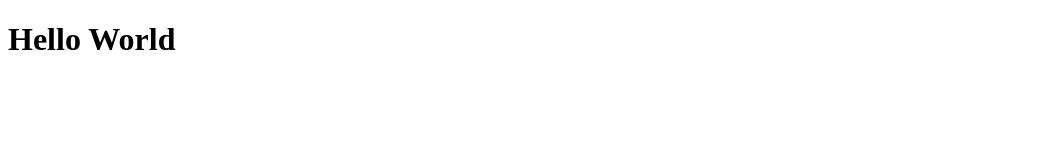
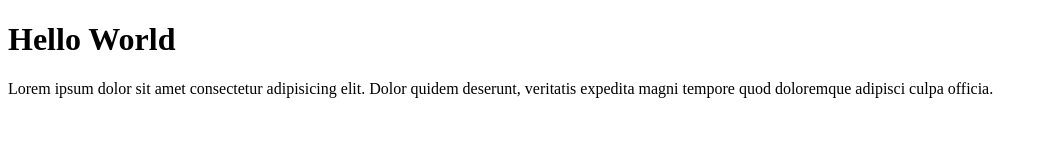
Before and after one commit to trianto3/testgit, a plain HTML site: page index.html in a window 1280 px wide. Shown: the whole page, without its empty margins (0-1048 px from the left). Drawn offline with Linux system fonts and the light colour scheme.

Commit message:
menambahkan paragraf

```diff
--- a/index.html
+++ b/index.html
@@ -7,5 +7,6 @@
 </head>
 <body>
     <h1>Hello World</h1>
+    <p>Lorem ipsum dolor sit amet consectetur adipisicing elit. Dolor quidem deserunt, veritatis expedita magni tempore quod doloremque adipisci culpa officia.</p>
 </body>
 </html>
```
